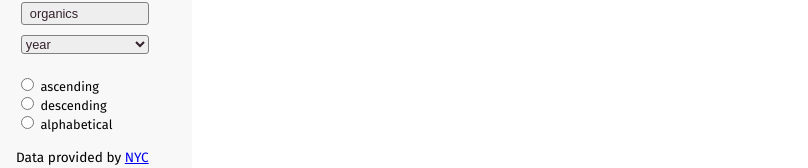
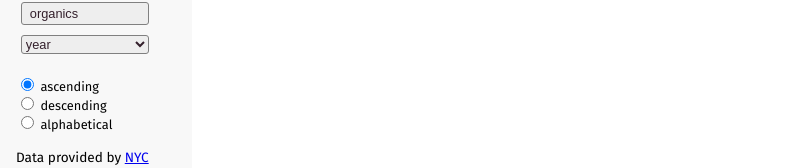
Before and after one commit to snphillips/So-Trashy-React, a React (Create React App) app: page / in a window 1280 px wide. Shown: the part 250-418 px from the top of the page, without its empty margins (0-808 px from the left). Built offline with nearby package versions, Linux system fonts and the light colour scheme; no server answers; a web font is replaced by a local one.

Commit message:
sort radio button has default value

```diff
--- a/src/SortOrder.js
+++ b/src/SortOrder.js
@@ -10,7 +10,7 @@ export default class SortOrder extends Component {
             onChange={this.props.sortOrderRadioSubmit}
             >
 
-        <input type="radio" name="data-sort" value="ascending" onChange={this.props.sortOrderRadioSubmit}/> ascending <br/>
+        <input type="radio" name="data-sort" value="ascending" onChange={this.props.sortOrderRadioSubmit} defaultChecked /> ascending <br/>
         <input type="radio" name="data-sort" value="descending" onChange={this.props.sortOrderRadioSubmit}/> descending <br/>
         <input type="radio" name="data-sort" value="alphabetical" onChange={this.props.sortOrderRadioSubmit}/> alphabetical <br/>
 
--- a/src/YearButton.js
+++ b/src/YearButton.js
@@ -5,12 +5,12 @@ export default class YearButton extends Component {
   render() {
     return (
 
-      <form onChange={this.props.handleYearDropdownSubmit}
+      <form onChange={this.props.yearDropdownSubmit}
             >
 
         <select id="tag"
                 value={this.props.year}
-                onChange={this.props.handleYearDropdownChange}
+                onChange={this.props.yearDropdownSubmit}
                 className="dropdown-button"
                 >
 
```
